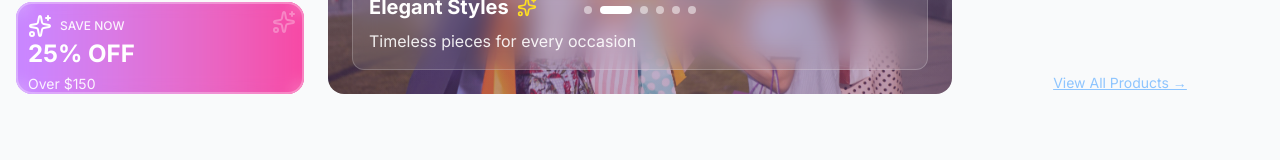
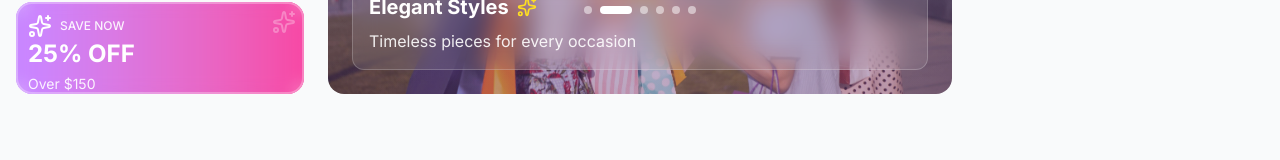
Before and after one commit to Carshy/storefront-coupon, a Next.js app: page / in a window 1280 px wide. Shown: the part 356-516 px from the top of the page. Built offline with nearby package versions, Linux system fonts and the light colour scheme; no server answers.

Commit message:
Add best deals feature

```diff
--- a/src/components/home/EnhancedHeroSection.tsx
+++ b/src/components/home/EnhancedHeroSection.tsx
@@ -285,15 +285,6 @@ export default function EnhancedHeroSection() {
                 </div>
               </div>
 
-              {/* View All Products Link */}
-              <div className="mt-3 text-center flex-shrink-0">
-                <Link
-                  href="/products"
-                  className="text-sm text-blue-300 hover:text-blue-200 underline transition-colors"
-                >
-                  View All Products →
-                </Link>
-              </div>
             </div>
           </div>
         </div>
```
Lines whose indentation alone changed are shown as unchanged.
